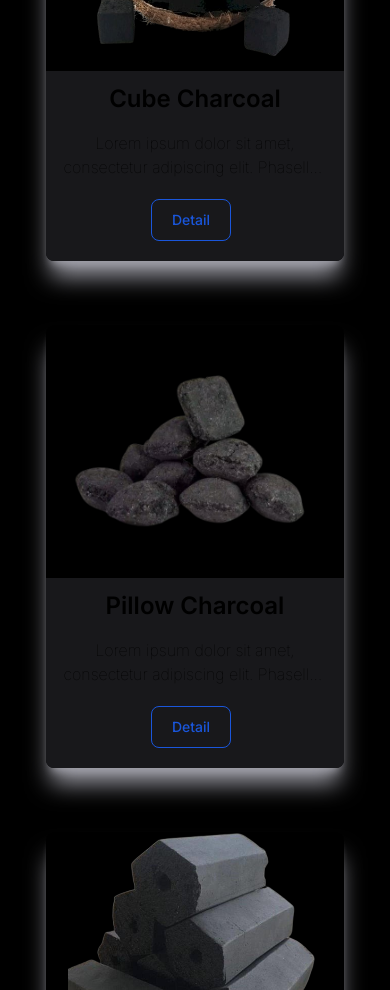
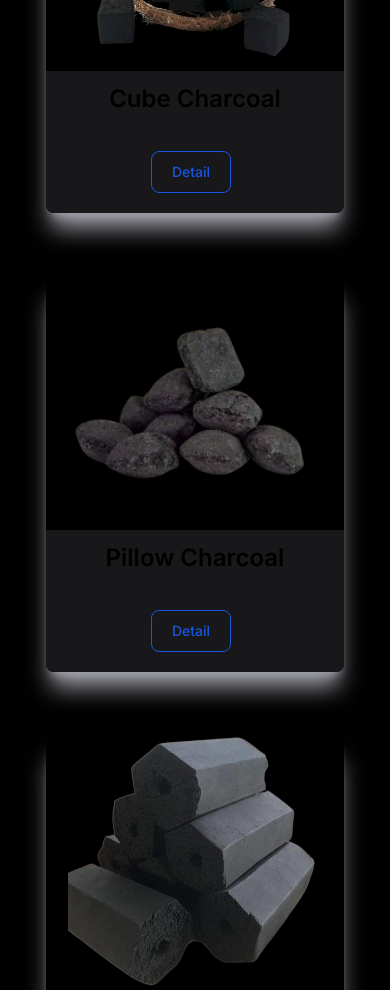
Before and after one commit to vincentiusar/Coco-Trade-Indonesia, a Next.js app: page / in a window 390 px wide. Shown: the part 1920-2910 px from the top of the page. Built offline with nearby package versions, Linux system fonts and the light colour scheme.

Commit message:
Remove Lorem and Alt

```diff
--- a/src/app/page.js
+++ b/src/app/page.js
@@ -77,7 +77,7 @@ function Home({ searchParams }) {
 				<div className="flex gap-1 items-center h-fit">
 					<div>
 						<p className="text-center">Quality</p>
-						<p className="font-extralight md:font-thin text-center line-clamp-2">Healhty Clean, Smokeless, Odorless, Tasteless</p>
+						<p className="font-extralight md:font-thin text-center">Healhty Clean, Smokeless, Odorless, Tasteless</p>
 					</div>
 					<Image alt='quality2' width={0} height={0} sizes="100vw" src='/quality.png' className="p-3 h-28 w-28 object-cover" />
 				</div>
@@ -85,13 +85,13 @@ function Home({ searchParams }) {
 					<Image alt='renew2' width={0} height={0} sizes="100vw" src='/renewable.png' className="h-28 w-28 object-cover" />
 					<div>
 						<p className="text-center">Fine Process</p>
-						<p className="font-extralight md:font-thin text-center line-clamp-2">Greate Quality, Green, Renewable, Certificated</p>
+						<p className="font-extralight md:font-thin text-center">Greate Quality, Green, Renewable, Certificated</p>
 					</div>
 				</div>
 				<div className="flex gap-1 items-center h-fit">
 					<div>
 						<p className="text-center">Good Packaging</p>
-						<p className="font-extralight md:font-thin text-center line-clamp-2">Ready for Request Packing</p>
+						<p className="font-extralight md:font-thin text-center">Ready for Request Packing</p>
 					</div>
 					<Image alt='logo2' width={0} height={0} sizes="100vw" src='/logo.png' className="h-28 w-28 p-3 object-cover" />
 				</div>
@@ -103,15 +103,15 @@ function Home({ searchParams }) {
 				<p className="text-4xl font-semibold">Our Products</p>
 				{/* >= tablet */}
 				<div className="hidden lg:flex mt-2 md:mt-12 items-stretch gap-14 place-content-between h-full">
-					<Cards id={0} img={'/cube.png'} title={"Cube Charcoal"} desc={"Lorem ipsum dolor sit amet, consectetur adipiscing elit. Phasellus ullamcorper, ligula sit amet tristique posuere, risus lacus faucibus tortor, ac malesuada diam ligula non lacus. In eget elementum dui. Vestibulum eu turpis et arcu maximus."} />
-					<Cards id={1} img={'/pillow.png'} title={"Pillow Charcoal"} desc={"Lorem ipsum dolor sit amet, consectetur adipiscing elit. Phasellus ullamcorper, ligula sit amet tristique posuere, risus lacus faucibus tortor, ac malesuada diam ligula non lacus. In eget elementum dui. Vestibulum eu turpis et arcu maximus."} />
-					<Cards id={2} img={'/hex.png'} title={"Hexagon Charcoal"} desc={"Lorem ipsum dolor sit amet, consectetur adipiscing elit. Phasellus ullamcorper, ligula sit amet tristique posuere, risus lacus faucibus tortor, ac malesuada diam ligula non lacus. In eget elementum dui. Vestibulum eu turpis et arcu maximus."} />
+					<Cards id={0} img={'/cube.png'} title={"Cube Charcoal"} />
+					<Cards id={1} img={'/pillow.png'} title={"Pillow Charcoal"} />
+					<Cards id={2} img={'/hex.png'} title={"Hexagon Charcoal"} />
 				</div>
 				{/* mobile */}
 				<div className="lg:hidden md:w-9/12 mt-2 flex flex-col items-center gap-16">
-					<MobileCard id={0} img={'/cube.png'} title={"Cube Charcoal"} desc={"Lorem ipsum dolor sit amet, consectetur adipiscing elit. Phasellus ullamcorper, ligula sit amet tristique posuere, risus lacus faucibus tortor, ac malesuada diam ligula non lacus. In eget elementum dui. Vestibulum eu turpis et arcu maximus."} />
-					<MobileCard id={1} img={'/pillow.png'} title={"Pillow Charcoal"} desc={"Lorem ipsum dolor sit amet, consectetur adipiscing elit. Phasellus ullamcorper, ligula sit amet tristique posuere, risus lacus faucibus tortor, ac malesuada diam ligula non lacus. In eget elementum dui. Vestibulum eu turpis et arcu maximus."} />
-					<MobileCard id={2} img={'/hex.png'} title={"Hexagon Charcoal"} desc={"Lorem ipsum dolor sit amet, consectetur adipiscing elit. Phasellus ullamcorper, ligula sit amet tristique posuere, risus lacus faucibus tortor, ac malesuada diam ligula non lacus. In eget elementum dui. Vestibulum eu turpis et arcu maximus."} />
+					<MobileCard id={0} img={'/cube.png'} title={"Cube Charcoal"} />
+					<MobileCard id={1} img={'/pillow.png'} title={"Pillow Charcoal"} />
+					<MobileCard id={2} img={'/hex.png'} title={"Hexagon Charcoal"} />
 				</div>
 				<Link href='/products' className="mt-12 font-medium rounded-lg text-sm px-5 py-2.5 text-center me-2 mb-2 border border-gray-600 text-gray-400 hover:text-white hover:bg-gray-800 focus:ring-gray-900">
 					More Details
--- a/src/components/SwiperMenu.jsx
+++ b/src/components/SwiperMenu.jsx
@@ -28,13 +28,13 @@ function SwiperMenu() {
             className="swiper w-full h-50v md:h-90v"
         >
             <SwiperSlide>
-                <Image width={0} height={0} sizes="100vw" alt='charcoal1' className="object-cover w-full h-full" src='/bg_1.png' />
+                <Image width={0} height={0} sizes="100vw" alt='Cube Charcoal' className="object-cover w-full h-full" src='/bg_1.png' />
             </SwiperSlide>
             <SwiperSlide>
-                <Image width={0} height={0} sizes="100vw" alt='charcoal2' className="object-cover w-full h-full" src="/bg_2.png" />
+                <Image width={0} height={0} sizes="100vw" alt='Pillow Charcoal' className="object-cover w-full h-full" src="/bg_2.png" />
             </SwiperSlide>
             <SwiperSlide>
-                <Image width={0} height={0} sizes="100vw" alt='charcoal3' className="object-cover w-full h-full" src="/bg_3.png" />
+                <Image width={0} height={0} sizes="100vw" alt='Hexagon Charcoal' className="object-cover w-full h-full" src="/bg_3.png" />
             </SwiperSlide>
         </Swiper>
     )
```
